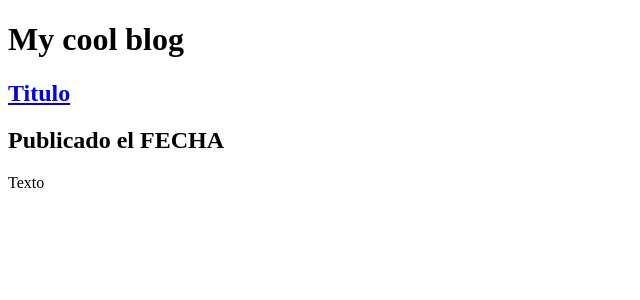
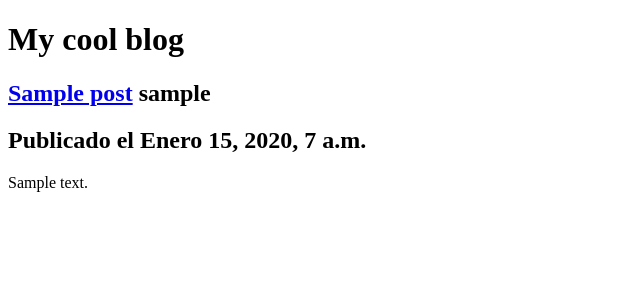
Before and after one commit to pyritewolf/django-girls, a Django app: template blog/templates/post_list.html in a window 1280 px wide. Shown: the top 300 px of the page, without its empty margins (0-640 px from the left). Run offline with Django 3.2, Linux system fonts and the light colour scheme; the template is opened without the code that fills it: values named after a table or form of the project are taken from there, others are empty; tables that the repository leaves empty hold one stand-in row (Sample ...).

Commit message:
Display posts

```diff
--- a/blog/templates/post_list.html
+++ b/blog/templates/post_list.html
@@ -11,16 +11,18 @@
         <h1>My cool blog</h1>
     <header>
     <main>
+        {% for post in posts %}
         <article>
             <div>
                 <h2>
-                    <a href="#">Titulo</a>
-                    <span class="author"></span>
+                    <a href="#">{{ post.title }}</a>
+                    <span class="author">{{ post.author.username }}</span>
                 <h2>
-                <span>Publicado el FECHA<span>
+                <span>Publicado el {{ post.published_date }}<span>
             </div>
-            <p>Texto</p>
+            <p>{{ post.text|linebreaksbr }}</p>
         </article>
+        {% endfor %}
     </main>
 </body>
 </html>
--- a/blog/views.py
+++ b/blog/views.py
@@ -1,4 +1,7 @@
 from django.shortcuts import render
+from django.utils import timezone
+from .models import Post
 
 def post_list(request):
-    return render(request, 'post_list.html', {})
+    posts = Post.objects.filter(published_date__lte=timezone.now()).order_by('-published_date')
+    return render(request, 'post_list.html', {'posts': posts})
```
